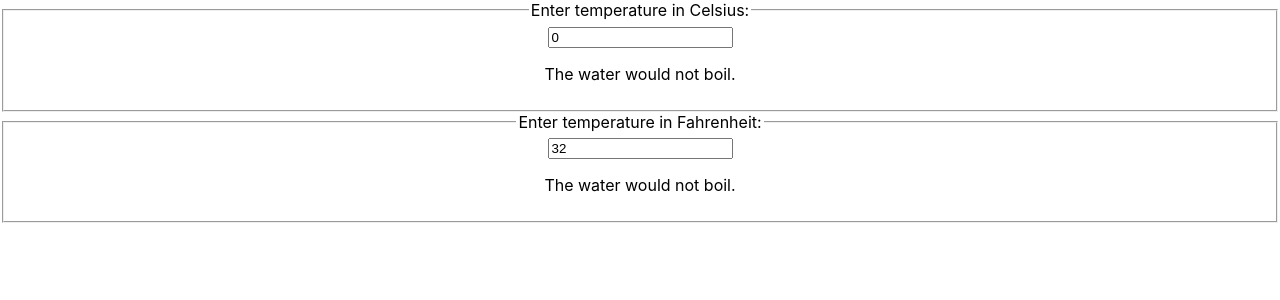
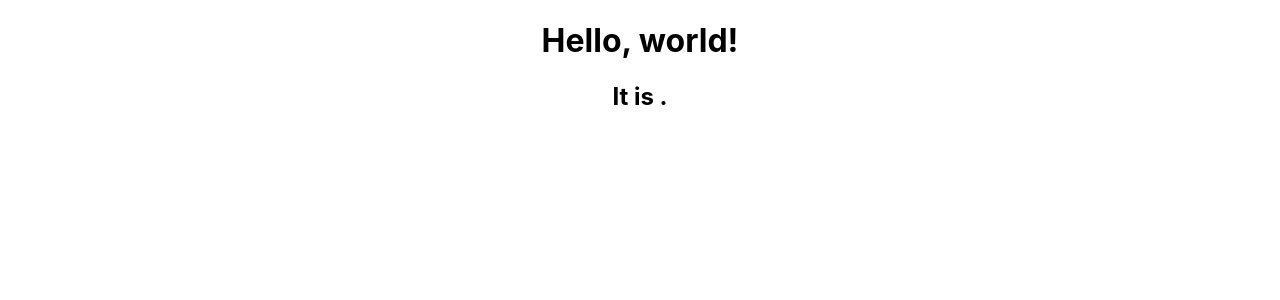
Before and after one commit to PisoDev77/react-my-app, a React (Create React App) app: page / in a window 1280 px wide. Shown: the top 300 px of the page. Built offline with nearby package versions, Linux system fonts and the light colour scheme.

Commit message:
lifecycle

```diff
--- a/src/App.js
+++ b/src/App.js
@@ -1,13 +1,15 @@
 import './App.css';
 //import Counter from './components/Counter';
-import Calculator from './components/liftUp/Calculator';
+//import Calculator from './components/liftUp/Calculator';
+import Clock from './components/Clock';
 
 function App() {
 
   return (
     <div className="App">
       {/* <Counter /> */}
-      <Calculator />
+      {/* <Calculator /> */}
+      <Clock />
     </div>
   );
 }
--- /dev/null
+++ b/src/components/Clock.js
@@ -0,0 +1,17 @@
+import React from "react";
+
+export default class Clock extends React.Component {
+    constructor(props){
+        super(props);
+        this.state = {date: new Date()};
+    }
+
+    render(){
+        return(
+            <div>
+                <h1>Hello, world!</h1>
+                <h2>It is {this.state.date.toLocaleString}.</h2>
+            </div>
+        );
+    }
+}
```
